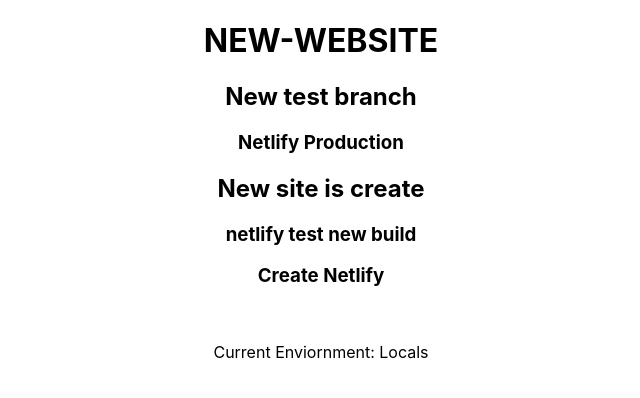
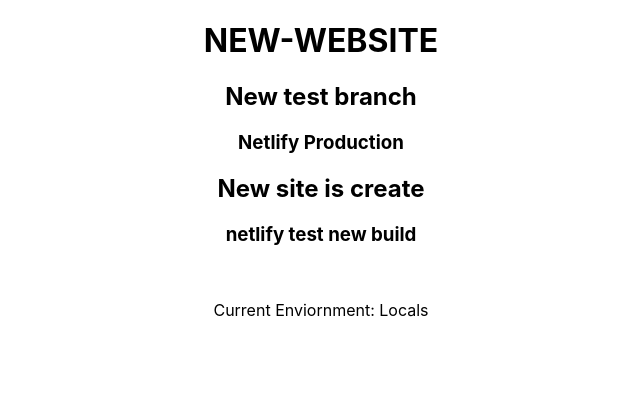
Before and after one commit to saurabhgola/testwebsite, a React (Create React App) app: page / in a window 1280 px wide. Shown: the top 398 px of the page, without its empty margins (319-959 px from the left). Built offline with nearby package versions, Linux system fonts and the light colour scheme.

Commit message:
test creat

```diff
--- a/src/App.js
+++ b/src/App.js
@@ -9,7 +9,6 @@
      <h3>Netlify Production</h3>
      <h2>New site is create</h2>
      <h3>netlify test new build</h3>
-     <h3>Create Netlify</h3>
       <br/>
       <p className="App-intro">Current Enviornment: {process.env.REACT_APP_ENVIORNMENT}</p>
  <br/>
```
Also changed, not shown: 1 other file (tests, documents, lock files or other folders).
